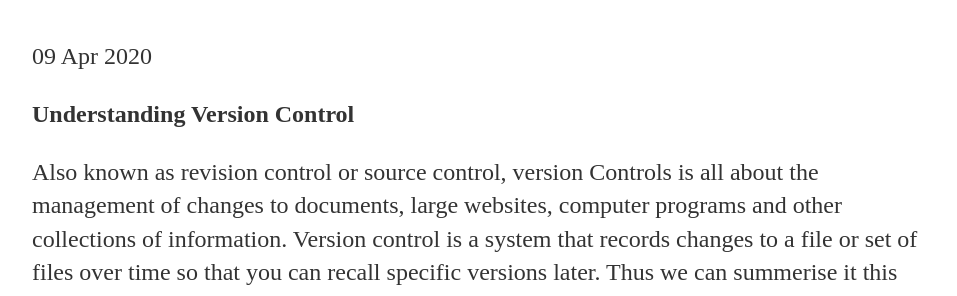
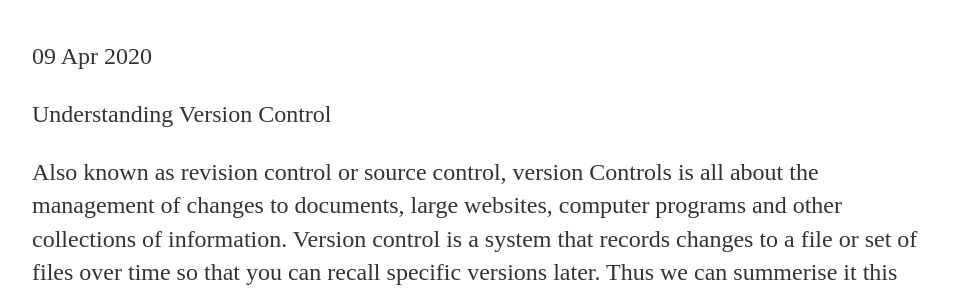
Before and after one commit to TatianaNsei/TatianaNsei.github.io, a Jekyll site: the page built from _posts/2020-04-09-Version-Control.md, in a window 1280 px wide. Shown: the part 157-453 px from the top of the page, without its empty margins (160-1117 px from the left). Built offline with Jekyll 4.4.1, drawn with Linux system fonts in a browser that asks for light colours.

```diff
--- a/_posts/2020-04-09-Version-Control.md
+++ b/_posts/2020-04-09-Version-Control.md
@@ -4,7 +4,7 @@ title: "Version Control"
 date: 2020-04-09
 ---
 
-<b>Understanding Version Control</b>
+Understanding Version Control
 
 Also known as revision control or source control, version Controls is all about the management of changes to documents,
 large websites, computer programs and other collections of information. Version control is a system that records changes
```
